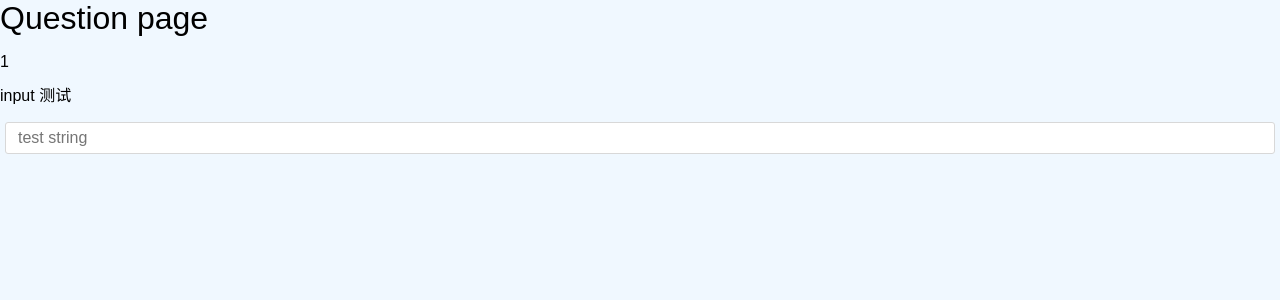
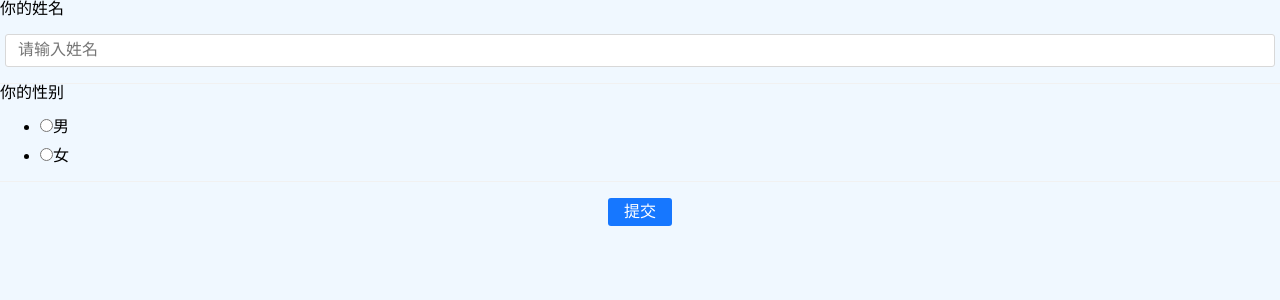
Before and after one commit to ygqygq2/wenjuan-client, a Next.js app: page /question/1 in a window 1280 px wide. Shown: the top 300 px of the page. Built offline with nearby package versions, Linux system fonts and the light colour scheme.

Commit message:
feat: app route
Co-authored-by: ygqygq2 <29ygq@sina.com>

```diff
--- /dev/null
+++ b/src/app/api/answer/route.ts
@@ -0,0 +1,6 @@
+import { NextResponse } from 'next/server';
+
+export async function POST() {
+  const res = { errno: 0, msg: 'success' };
+  return NextResponse.json(res);
+}
--- /dev/null
+++ b/src/app/question/[id]/page.module.scss
@@ -0,0 +1,15 @@
+.componentWrapper {
+  border-bottom: 1px solid #f1f1f1;
+}
+.submitBtnContainer {
+  text-align: center;
+  margin: 16px;
+
+  button {
+    color: #fff;
+    background-color: #1677ff;
+    border: 1px solid transparent;
+    padding: 4px 15px;
+    border-radius: 3px;
+  }
+}
--- a/src/app/question/[id]/page.tsx
+++ b/src/app/question/[id]/page.tsx
@@ -1,4 +1,8 @@
 import QuestionInput from '@/app/components/QuestionComponents/QuestionInput';
+
+import QuestionRadio from '@/app/components/QuestionComponents/QuestionRadio';
+
+import styles from './page.module.scss';
 
 type ParamsType = {
   id: string;
@@ -15,10 +19,28 @@ export default function Page({ params }: { params: ParamsType }) {
         <link rel="icon" href="/favicon.ico"></link>
       </header>
       <main>
-        <h1>Question page</h1>
-        <p>{id}</p>
-        <form>
-          <QuestionInput fe_id="c1" props={{ title: 'input 测试', placeholder: 'test string' }}></QuestionInput>
+        <form method="post" action="/api/answer">
+          <input type="hidden" name="questionId" value={id}></input>
+          <div className={styles.componentWrapper}>
+            <QuestionInput fe_id="c1" props={{ title: '你的姓名', placeholder: '请输入姓名' }}></QuestionInput>
+          </div>
+          <div className={styles.componentWrapper}>
+            <QuestionRadio
+              fe_id="c2"
+              props={{
+                title: '你的性别',
+                options: [
+                  { value: 'male', text: '男' },
+                  { value: 'female', text: '女' },
+                ],
+                value: '',
+                isVertical: true,
+              }}
+            ></QuestionRadio>
+          </div>
+          <div className={styles.submitBtnContainer}>
+            <button type="submit">提交</button>
+          </div>
         </form>
       </main>
     </>
```
